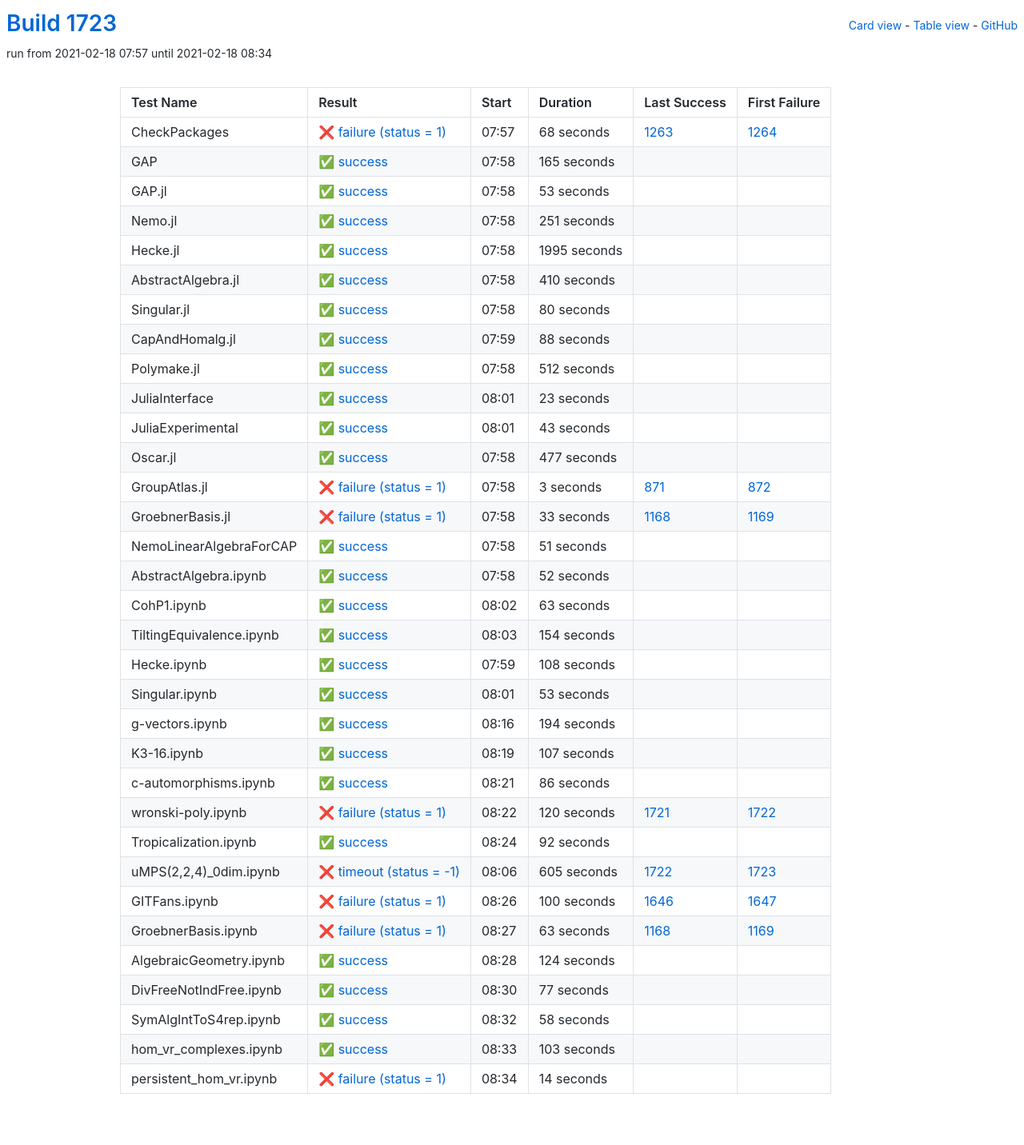
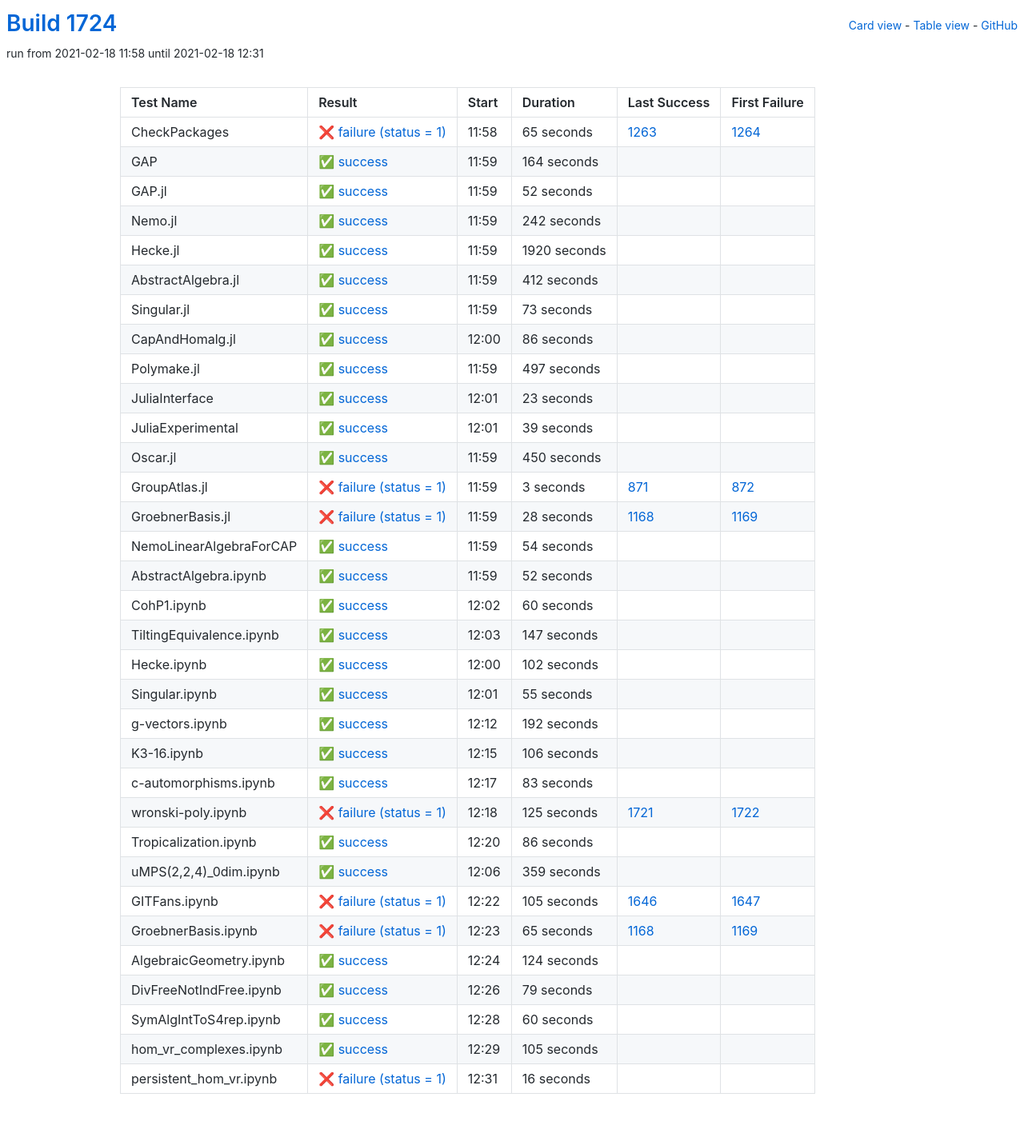
Before and after one commit to oscar-system/oscar-ci-status-stable, a Jekyll site: the page built from table.html, in a window 1280 px wide. Shown: the whole page at 80% size. Built offline with Jekyll 4.4.1, drawn with Linux system fonts in a browser that asks for light colours.

Commit message:
Build #1724

```diff
--- a/_data/ci.yml
+++ b/_data/ci.yml
@@ -1,6 +1,6 @@
 ---
-build: 1723
-build_url: https://oscarci.mathematik.uni-kl.de/job/oscar-stable/1723/
+build: 1724
+build_url: https://oscarci.mathematik.uni-kl.de/job/oscar-stable/1724/
 job: oscar-stable
 organization: oscar-system
 repo: oscar-ci-status-stable
@@ -8,116 +8,116 @@ repourl: https://github.com/oscar-system/oscar-ci-status-stable
 tests:
 - name: CheckPackages
   id: checkpackages
-  log: https://oscarci.mathematik.uni-kl.de/job/oscar-stable/1723/artifact/logs/build-1723/CheckPackages.log
-  start: 2021-02-18 07:57
+  log: https://oscarci.mathematik.uni-kl.de/job/oscar-stable/1724/artifact/logs/build-1724/CheckPackages.log
+  start: 2021-02-18 11:58
   success: false
   exitcode: 1
   status: failure
-  duration: 68
+  duration: 65
   last_success: 1263
   last_success_url: https://oscarci.mathematik.uni-kl.de/job/oscar-stable/1263/
   first_failure: 1264
   first_failure_url: https://oscarci.mathematik.uni-kl.de/job/oscar-stable/1264/
 - name: GAP
   id: gap
-  log: https://oscarci.mathematik.uni-kl.de/job/oscar-stable/1723/artifact/logs/build-1723/GAP.log
-  start: 2021-02-18 07:58
+  log: https://oscarci.mathematik.uni-kl.de/job/oscar-stable/1724/artifact/logs/build-1724/GAP.log
+  start: 2021-02-18 11:59
   success: true
   exitcode: 0
   status: success
-  duration: 165
+  duration: 164
   last_success: false
   last_success_url:
   first_failure: false
   first_failure_url:
 - name: GAP.jl
   id: gap-jl
-  log: https://oscarci.mathematik.uni-kl.de/job/oscar-stable/1723/artifact/logs/build-1723/GAP.jl.log
-  start: 2021-02-18 07:58
+  log: https://oscarci.mathematik.uni-kl.de/job/oscar-stable/1724/artifact/logs/build-1724/GAP.jl.log
+  start: 2021-02-18 11:59
   success: true
   exitcode: 0
   status: success
-  duration: 53
+  duration: 52
   last_success: false
   last_success_url:
   first_failure: false
   first_failure_url:
 - name: Nemo.jl
   id: nemo-jl
-  log: https://oscarci.mathematik.uni-kl.de/job/oscar-stable/1723/artifact/logs/build-1723/Nemo.jl.log
-  start: 2021-02-18 07:58
+  log: https://oscarci.mathematik.uni-kl.de/job/oscar-stable/1724/artifact/logs/build-1724/Nemo.jl.log
+  start: 2021-02-18 11:59
   success: true
   exitcode: 0
   status: success
-  duration: 251
+  duration: 242
   last_success: false
   last_success_url:
   first_failure: false
   first_failure_url:
 - name: Hecke.jl
   id: hecke-jl
-  log: https://oscarci.mathematik.uni-kl.de/job/oscar-stable/1723/artifact/logs/build-1723/Hecke.jl.log
-  start: 2021-02-18 07:58
+  log: https://oscarci.mathematik.uni-kl.de/job/oscar-stable/1724/artifact/logs/build-1724/Hecke.jl.log
+  start: 2021-02-18 11:59
   success: true
   exitcode: 0
   status: success
-  duration: 1995
+  duration: 1920
   last_success: false
   last_success_url:
   first_failure: false
   first_failure_url:
 - name: AbstractAlgebra.jl
   id: abstractalgebra-jl
-  log: https://oscarci.mathematik.uni-kl.de/job/oscar-stable/1723/artifact/logs/build-1723/AbstractAlgebra.jl.log
-  start: 2021-02-18 07:58
+  log: https://oscarci.mathematik.uni-kl.de/job/oscar-stable/1724/artifact/logs/build-1724/AbstractAlgebra.jl.log
+  start: 2021-02-18 11:59
   success: true
   exitcode: 0
   status: success
-  duration: 410
+  duration: 412
   last_success: false
   last_success_url:
   first_failure: false
   first_failure_url:
 - name: Singular.jl
   id: singular-jl
-  log: https://oscarci.mathematik.uni-kl.de/job/oscar-stable/1723/artifact/logs/build-1723/Singular.jl.log
-  start: 2021-02-18 07:58
+  log: https://oscarci.mathematik.uni-kl.de/job/oscar-stable/1724/artifact/logs/build-1724/Singular.jl.log
+  start: 2021-02-18 11:59
   success: true
   exitcode: 0
   status: success
-  duration: 80
+  duration: 73
   last_success: false
   last_success_url:
   first_failure: false
   first_failure_url:
 - name: CapAndHomalg.jl
   id: capandhomalg-jl
-  log: https://oscarci.mathematik.uni-kl.de/job/oscar-stable/1723/artifact/logs/build-1723/CapAndHomalg.jl.log
-  start: 2021-02-18 07:59
+  log: https://oscarci.mathematik.uni-kl.de/job/oscar-stable/1724/artifact/logs/build-1724/CapAndHomalg.jl.log
+  start: 2021-02-18 12:00
   success: true
   exitcode: 0
   status: success
-  duration: 88
+  duration: 86
   last_success: false
   last_success_url:
   first_failure: false
   first_failure_url:
 - name: Polymake.jl
   id: polymake-jl
-  log: https://oscarci.mathematik.uni-kl.de/job/oscar-stable/1723/artifact/logs/build-1723/Polymake.jl.log
-  start: 2021-02-18 07:58
+  log: https://oscarci.mathematik.uni-kl.de/job/oscar-stable/1724/artifact/logs/build-1724/Polymake.jl.log
+  start: 2021-02-18 11:59
   success: true
   exitcode: 0
   status: success
-  duration: 512
+  duration: 497
   last_success: false
   last_success_url:
   first_failure: false
   first_failure_url:
 - name: JuliaInterface
   id: juliainterface
-  log: https://oscarci.mathematik.uni-kl.de/job/oscar-stable/1723/artifact/logs/build-1723/JuliaInterface.log
-  start: 2021-02-18 08:01
+  log: https://oscarci.mathematik.uni-kl.de/job/oscar-stable/1724/artifact/logs/build-1724/JuliaInterface.log
+  start: 2021-02-18 12:01
   success: true
   exitcode: 0
   status: success
@@ -128,32 +128,32 @@ tests:
   first_failure_url:
 - name: JuliaExperimental
   id: juliaexperimental
-  log: https://oscarci.mathematik.uni-kl.de/job/oscar-stable/1723/artifact/logs/build-1723/JuliaExperimental.log
-  start: 2021-02-18 08:01
+  log: https://oscarci.mathematik.uni-kl.de/job/oscar-stable/1724/artifact/logs/build-1724/JuliaExperimental.log
+  start: 2021-02-18 12:01
   success: true
   exitcode: 0
   status: success
-  duration: 43
+  duration: 39
   last_success: false
   last_success_url:
   first_failure: false
   first_failure_url:
 - name: Oscar.jl
   id: oscar-jl
-  log: https://oscarci.mathematik.uni-kl.de/job/oscar-stable/1723/artifact/logs/build-1723/Oscar.jl.log
-  start: 2021-02-18 07:58
+  log: https://oscarci.mathematik.uni-kl.de/job/oscar-stable/1724/artifact/logs/build-1724/Oscar.jl.log
+  start: 2021-02-18 11:59
   success: true
   exitcode: 0
   status: success
-  duration: 477
+  duration: 450
   last_success: false
   last_success_url:
   first_failure: false
   first_failure_url:
 - name: GroupAtlas.jl
   id: groupatlas-jl
-  log: https://oscarci.mathematik.uni-kl.de/job/oscar-stable/1723/artifact/logs/build-1723/GroupAtlas.jl.log
-  start: 2021-02-18 07:58
+  log: https://oscarci.mathematik.uni-kl.de/job/oscar-stable/1724/artifact/logs/build-1724/GroupAtlas.jl.log
+  start: 2021-02-18 11:59
   success: false
   exitcode: 1
   status: failure
@@ -164,32 +164,32 @@ tests:
   first_failure_url: https://oscarci.mathematik.uni-kl.de/job/oscar-stable/872/
 - name: GroebnerBasis.jl
   id: groebnerbasis-jl
-  log: https://oscarci.mathematik.uni-kl.de/job/oscar-stable/1723/artifact/logs/build-1723/GroebnerBasis.jl.log
-  start: 2021-02-18 07:58
+  log: https://oscarci.mathematik.uni-kl.de/job/oscar-stable/1724/artifact/logs/build-1724/GroebnerBasis.jl.log
+  start: 2021-02-18 11:59
   success: false
   exitcode: 1
   status: failure
-  duration: 33
+  duration: 28
   last_success: 1168
   last_success_url: https://oscarci.mathematik.uni-kl.de/job/oscar-stable/1168/
   first_failure: 1169
   first_failure_url: https://oscarci.mathematik.uni-kl.de/job/oscar-stable/1169/
 - name: NemoLinearAlgebraForCAP
   id: nemolinearalgebraforcap
-  log: https://oscarci.mathematik.uni-kl.de/job/oscar-stable/1723/artifact/logs/build-1723/NemoLinearAlgebraForCAP.log
-  start: 2021-02-18 07:58
+  log: https://oscarci.mathematik.uni-kl.de/job/oscar-stable/1724/artifact/logs/build-1724/NemoLinearAlgebraForCAP.log
+  start: 2021-02-18 11:59
   success: true
   exitcode: 0
   status: success
-  duration: 51
+  duration: 54
   last_success: false
   last_success_url:
   first_failure: false
   first_failure_url:
 - name: AbstractAlgebra.ipynb
   id: abstractalgebra-ipynb
-  log: https://oscarci.mathematik.uni-kl.de/job/oscar-stable/1723/artifact/logs/build-1723/AbstractAlgebra.ipynb.log
-  start: 2021-02-18 07:58
+  log: https://oscarci.mathematik.uni-kl.de/job/oscar-stable/1724/artifact/logs/build-1724/AbstractAlgebra.ipynb.log
+  start: 2021-02-18 11:59
   success: true
   exitcode: 0
   status: success
@@ -200,80 +200,104 @@ tests:
   first_failure_url:
 - name: CohP1.ipynb
   id: cohp1-ipynb
-  log: https://oscarci.mathematik.uni-kl.de/job/oscar-stable/1723/artifact/logs/build-1723/CohP1.ipynb.log
-  start: 2021-02-18 08:02
+  log: https://oscarci.mathematik.uni-kl.de/job/oscar-stable/1724/artifact/logs/build-1724/CohP1.ipynb.log
+  start: 2021-02-18 12:02
   success: true
   exitcode: 0
   status: success
-  duration: 63
+  duration: 60
   last_success: false
   last_success_url:
   first_failure: false
   first_failure_url:
 - name: TiltingEquivalence.ipynb
   id: tiltingequivalence-ipynb
-  log: https://oscarci.mathematik.uni-kl.de/job/oscar-stable/1723/artifact/logs/build-1723/TiltingEquivalence.ipynb.log
-  start: 2021-02-18 08:03
+  log: https://oscarci.mathematik.uni-kl.de/job/oscar-stable/1724/artifact/logs/build-1724/TiltingEquivalence.ipynb.log
+  start: 2021-02-18 12:03
   success: true
   exitcode: 0
   status: success
-  duration: 154
+  duration: 147
   last_success: false
   last_success_url:
   first_failure: false
   first_failure_url:
 - name: Hecke.ipynb
   id: hecke-ipynb
-  log: https://oscarci.mathematik.uni-kl.de/job/oscar-stable/1723/artifact/logs/build-1723/Hecke.ipynb.log
-  start: 2021-02-18 07:59
+  log: https://oscarci.mathematik.uni-kl.de/job/oscar-stable/1724/artifact/logs/build-1724/Hecke.ipynb.log
+  start: 2021-02-18 12:00
   success: true
   exitcode: 0
   status: success
-  duration: 108
+  duration: 102
   last_success: false
   last_success_url:
   first_failure: false
   first_failure_url:
 - name: Singular.ipynb
   id: singular-ipynb
-  log: https://oscarci.mathematik.uni-kl.de/job/oscar-stable/1723/artifact/logs/build-1723/Singular.ipynb.log
-  start: 2021-02-18 08:01
+  log: https://oscarci.mathematik.uni-kl.de/job/oscar-stable/1724/artifact/logs/build-1724/Singular.ipynb.log
+  start: 2021-02-18 12:01
   success: true
   exitcode: 0
   status: success
-  duration: 53
+  duration: 55
   last_success: false
   last_success_url:
   first_failure: false
   first_failure_url:
 - name: g-vectors.ipynb
   id: g-vectors-ipynb
-  log: https://oscarci.mathematik.uni-kl.de/job/oscar-stable/1723/artifact/logs/build-1723/g-vectors.ipynb.log
-  start: 2021-02-18 08:16
+  log: https://oscarci.mathematik.uni-kl.de/job/oscar-stable/1724/artifact/logs/build-1724/g-vectors.ipynb.log
+  start: 2021-02-18 12:12
   success: true
   exitcode: 0
   status: success
-  duration: 194
+  duration: 192
   last_success: false
   last_success_url:
   first_failure: false
   first_failure_url:
 - name: K3-16.ipynb
   id: k3-16-ipynb
-  log: https://oscarci.mathematik.uni-kl.de/job/oscar-stable/1723/artifact/logs/build-1723/K3-16.ipynb.log
-  start: 2021-02-18 08:19
+  log: https://oscarci.mathematik.uni-kl.de/job/oscar-stable/1724/artifact/logs/build-1724/K3-16.ipynb.log
+  start: 2021-02-18 12:15
   success: true
   exitcode: 0
   status: success
-  duration: 107
+  duration: 106
   last_success: false
   last_success_url:
   first_failure: false
   first_failure_url:
 - name: c-automorphisms.ipynb
   id: c-automorphisms-ipynb
-  log: https://oscarci.mathematik.uni-kl.de/job/oscar-stable/1723/artifact/logs/build-1723/c-automorphisms.ipynb.log
-  start: 2021-02-18 08:21
+  log: https://oscarci.mathematik.uni-kl.de/job/oscar-stable/1724/artifact/logs/build-1724/c-automorphisms.ipynb.log
+  start: 2021-02-18 12:17
+  success: true
+  exitcode: 0
+  status: success
+  duration: 83
+  last_success: false
+  last_success_url:
+  first_failure: false
+  first_failure_url:
+- name: wronski-poly.ipynb
+  id: wronski-poly-ipynb
+  log: https://oscarci.mathematik.uni-kl.de/job/oscar-stable/1724/artifact/logs/build-1724/wronski-poly.ipynb.log
+  start: 2021-02-18 12:18
+  success: false
+  exitcode: 1
+  status: failure
+  duration: 125
+  last_success: 1721
+  last_success_url: https://oscarci.mathematik.uni-kl.de/job/oscar-stable/1721/
+  first_failure: 1722
+  first_failure_url: https://oscarci.mathematik.uni-kl.de/job/oscar-stable/1722/
+- name: Tropicalization.ipynb
+  id: tropicalization-ipynb
+  log: https://oscarci.mathematik.uni-kl.de/job/oscar-stable/1724/artifact/logs/build-1724/Tropicalization.ipynb.log
+  start: 2021-02-18 12:20
   success: true
   exitcode: 0
   status: success
@@ -282,70 +306,46 @@ tests:
   last_success_url:
   first_failure: false
   first_failure_url:
-- name: wronski-poly.ipynb
-  id: wronski-poly-ipynb
-  log: https://oscarci.mathematik.uni-kl.de/job/oscar-stable/1723/artifact/logs/build-1723/wronski-poly.ipynb.log
-  start: 2021-02-18 08:22
-  success: false
-  exitcode: 1
-  status: failure
-  duration: 120
-  last_success: 1721
-  last_success_url: https://oscarci.mathematik.uni-kl.de/job/oscar-stable/1721/
-  first_failure: 1722
-  first_failure_url: https://oscarci.mathematik.uni-kl.de/job/oscar-stable/1722/
-- name: Tropicalization.ipynb
-  id: tropicalization-ipynb
-  log: https://oscarci.mathematik.uni-kl.de/job/oscar-stable/1723/artifact/logs/build-1723/Tropicalization.ipynb.log
-  start: 2021-02-18 08:24
+- name: uMPS(2,2,4)_0dim.ipynb
+  id: umps-2-2-4-0dim-ipynb
+  log: https://oscarci.mathematik.uni-kl.de/job/oscar-stable/1724/artifact/logs/build-1724/uMPS-2-2-4-_0dim.ipynb.log
+  start: 2021-02-18 12:06
   success: true
   exitcode: 0
   status: success
-  duration: 92
+  duration: 359
   last_success: false
   last_success_url:
   first_failure: false
   first_failure_url:
-- name: uMPS(2,2,4)_0dim.ipynb
-  id: umps-2-2-4-0dim-ipynb
-  log: https://oscarci.mathematik.uni-kl.de/job/oscar-stable/1723/artifact/logs/build-1723/uMPS-2-2-4-_0dim.ipynb.log
-  start: 2021-02-18 08:06
-  success: false
-  exitcode: -1
-  status: timeout
-  duration: 605
-  last_success: 1722
-  last_success_url: https://oscarci.mathematik.uni-kl.de/job/oscar-stable/1722/
-  first_failure: 1723
-  first_failure_url: https://oscarci.mathematik.uni-kl.de/job/oscar-stable/1723/
 - name: GITFans.ipynb
   id: gitfans-ipynb
-  log: https://oscarci.mathematik.uni-kl.de/job/oscar-stable/1723/artifact/logs/build-1723/GITFans.ipynb.log
-  start: 2021-02-18 08:26
+  log: https://oscarci.mathematik.uni-kl.de/job/oscar-stable/1724/artifact/logs/build-1724/GITFans.ipynb.log
+  start: 2021-02-18 12:22
   success: false
   exitcode: 1
   status: failure
-  duration: 100
+  duration: 105
   last_success: 1646
   last_success_url: https://oscarci.mathematik.uni-kl.de/job/oscar-stable/1646/
   first_failure: 1647
   first_failure_url: https://oscarci.mathematik.uni-kl.de/job/oscar-stable/1647/
 - name: GroebnerBasis.ipynb
   id: groebnerbasis-ipynb
-  log: https://oscarci.mathematik.uni-kl.de/job/oscar-stable/1723/artifact/logs/build-1723/GroebnerBasis.ipynb.log
-  start: 2021-02-18 08:27
+  log: https://oscarci.mathematik.uni-kl.de/job/oscar-stable/1724/artifact/logs/build-1724/GroebnerBasis.ipynb.log
+  start: 2021-02-18 12:23
   success: false
   exitcode: 1
   status: failure
-  duration: 63
+  duration: 65
   last_success: 1168
   last_success_url: https://oscarci.mathematik.uni-kl.de/job/oscar-stable/1168/
   first_failure: 1169
   first_failure_url: https://oscarci.mathematik.uni-kl.de/job/oscar-stable/1169/
 - name: AlgebraicGeometry.ipynb
   id: algebraicgeometry-ipynb
-  log: https://oscarci.mathematik.uni-kl.de/job/oscar-stable/1723/artifact/logs/build-1723/AlgebraicGeometry.ipynb.log
-  start: 2021-02-18 08:28
+  log: https://oscarci.mathematik.uni-kl.de/job/oscar-stable/1724/artifact/logs/build-1724/AlgebraicGeometry.ipynb.log
+  start: 2021-02-18 12:24
   success: true
   exitcode: 0
   status: success
@@ -356,48 +356,48 @@ tests:
   first_failure_url:
 - name: DivFreeNotIndFree.ipynb
   id: divfreenotindfree-ipynb
-  log: https://oscarci.mathematik.uni-kl.de/job/oscar-stable/1723/artifact/logs/build-1723/DivFreeNotIndFree.ipynb.log
-  start: 2021-02-18 08:30
+  log: https://oscarci.mathematik.uni-kl.de/job/oscar-stable/1724/artifact/logs/build-1724/DivFreeNotIndFree.ipynb.log
+  start: 2021-02-18 12:26
   success: true
   exitcode: 0
   status: success
-  duration: 77
+  duration: 79
   last_success: false
   last_success_url:
   first_failure: false
   first_failure_url:
 - name: SymAlgIntToS4rep.ipynb
   id: symalginttos4rep-ipynb
-  log: https://oscarci.mathematik.uni-kl.de/job/oscar-stable/1723/artifact/logs/build-1723/SymAlgIntToS4rep.ipynb.log
-  start: 2021-02-18 08:32
+  log: https://oscarci.mathematik.uni-kl.de/job/oscar-stable/1724/artifact/logs/build-1724/SymAlgIntToS4rep.ipynb.log
+  start: 2021-02-18 12:28
   success: true
   exitcode: 0
   status: success
-  duration: 58
+  duration: 60
   last_success: false
   last_success_url:
   first_failure: false
   first_failure_url:
 - name: hom_vr_complexes.ipynb
   id: hom-vr-complexes-ipynb
-  log: https://oscarci.mathematik.uni-kl.de/job/oscar-stable/1723/artifact/logs/build-1723/hom_vr_complexes.ipynb.log
-  start: 2021-02-18 08:33
+  log: https://oscarci.mathematik.uni-kl.de/job/oscar-stable/1724/artifact/logs/build-1724/hom_vr_complexes.ipynb.log
+  start: 2021-02-18 12:29
   success: true
   exitcode: 0
   status: success
-  duration: 103
+  duration: 105
   last_success: false
   last_success_url:
   first_failure: false
   first_failure_url:
 - name: persistent_hom_vr.ipynb
   id: persistent-hom-vr-ipynb
-  log: https://oscarci.mathematik.uni-kl.de/job/oscar-stable/1723/artifact/logs/build-1723/persistent_hom_vr.ipynb.log
-  start: 2021-02-18 08:34
+  log: https://oscarci.mathematik.uni-kl.de/job/oscar-stable/1724/artifact/logs/build-1724/persistent_hom_vr.ipynb.log
+  start: 2021-02-18 12:31
   success: false
   exitcode: 1
   status: failure
-  duration: 14
+  duration: 16
   last_success: false
   last_success_url:
   first_failure: false
```
Also changed, not shown: README.md.
